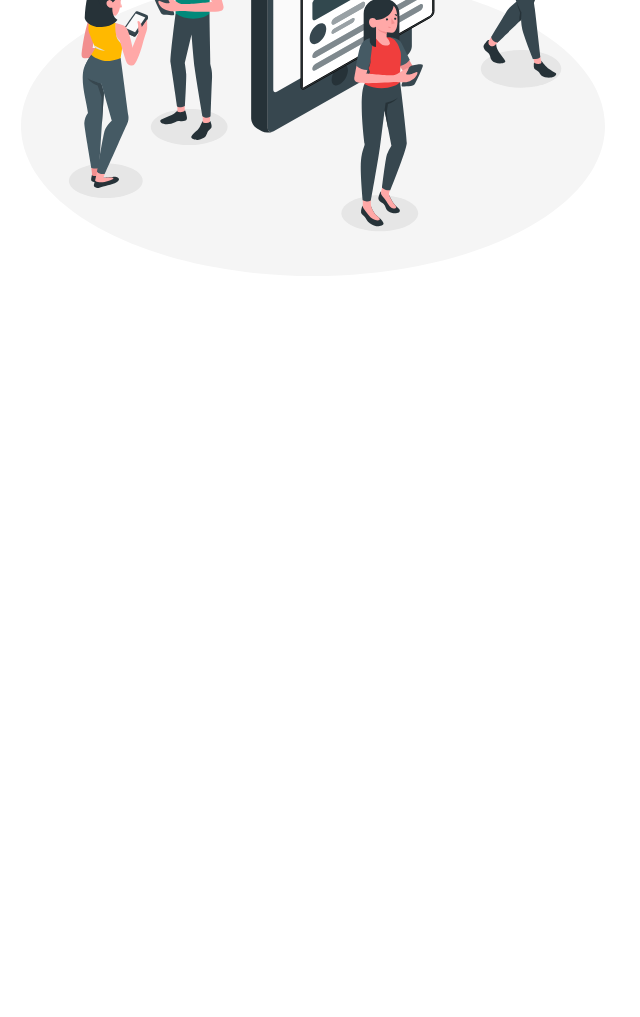
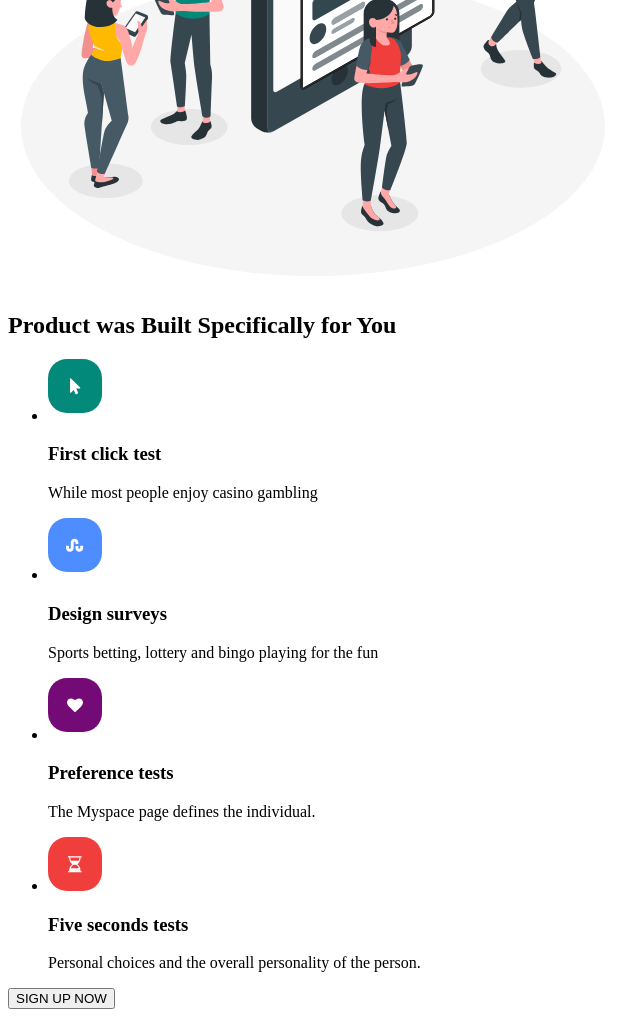
Before and after one commit to OlenaKushch/119-fs-blended, a plain HTML site: page index.html in a window 1280 px wide. Shown: the part 620-1637 px from the top of the page, without its empty margins (0-640 px from the left). Before the commit the page ends 920 px from the top, so only its background shows below. Drawn offline with Linux system fonts and the light colour scheme.

Commit message:
add section product

```diff
--- a/index.html
+++ b/index.html
@@ -34,7 +34,30 @@
         </ul>
         <img src="./images/hero-img.svg" alt="hero-img" width="610" height="555">
     </section>
+    <!--SECTION PRODUCT-->
+    <section>
+        <h2>Product  was Built Specifically for You</h2>
+        <ul>
+        <li><img src="./images/icon-1.svg" alt="icon1" />
+                <h3>First click test</h3>
+                <p>While most people enjoy casino gambling</p>
+        </li>
 
+            <li><img src="./images/icon-2.svg" atl="icon2" />
+            <h3>Design surveys</h3>
+            <p>Sports betting, lottery and bingo playing for the fun</p>
+        </li>
+            <li><img src="./images/icon-3.svg" atl="icon3" />
+                <h3>Preference tests</h3>
+                <p>The Myspace page defines the individual.</p>
+            </li>
+            <li><img src="./images/icon-4.svg" atl="icon4" />
+            <h3>Five seconds tests</h3>
+            <p>Personal choices and the overall personality of the person. </p>
+        </li>
+        </ul>
+        <button type="button">SIGN UP NOW</button>
+    </section>
   </main>
   <footer></footer>
 </body>
```
Also changed, not shown: images/icon-1.svg (added), images/icon-2.svg (added), images/icon-3.svg (added), images/icon-4.svg (added).
